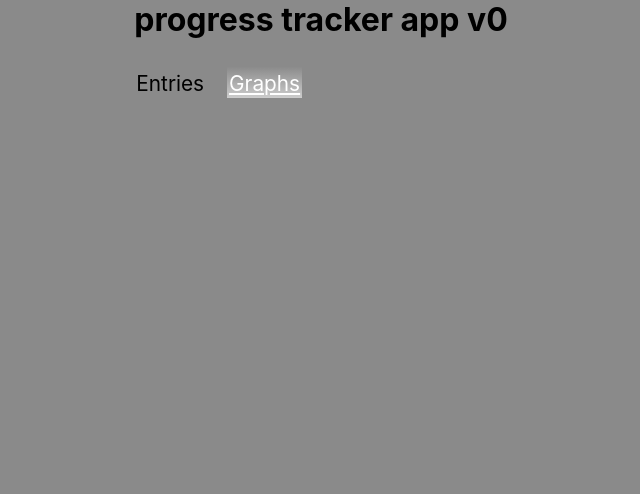
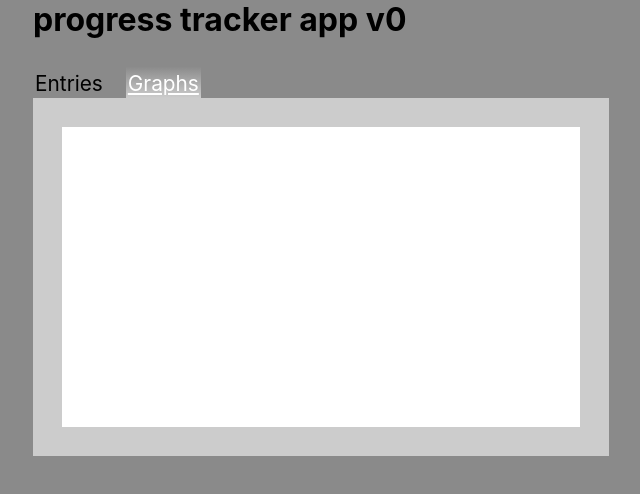
Before and after one commit to jessejp/progress-tracker, a React (Create React App) app: page /graphs in a window 1280 px wide. Shown: the top 494 px of the page, without its empty margins (319-959 px from the left). Built offline with nearby package versions, Linux system fonts and the light colour scheme.

Commit message:
added logic for the graph page

```diff
--- a/src/components/AddNewEntry/AddEntryForm.js
+++ b/src/components/AddNewEntry/AddEntryForm.js
@@ -2,7 +2,6 @@ import css from "./AddEntryForm.module.css";
 import { useDispatch } from "react-redux";
 import { entryActions } from "../../store/entries-slice";
 import { useState } from "react";
-import { useNavigate } from "react-router-dom";
 
 const defaultFormState = {
   name: "",
@@ -15,7 +14,6 @@ const AddEntryForm = () => {
   const [userInput, setUserInput] = useState(defaultFormState);
 
   const dispatch = useDispatch();
-  const navigate = useNavigate();
 
   const updateInputStates = (event) => {
     switch (event.target.id) {
@@ -63,10 +61,6 @@ const AddEntryForm = () => {
     );
 
     setUserInput(defaultFormState);
-
-    if (!event.target.innerText.includes("Add Another")) {
-      navigate("/entries");
-    }
   };
 
   return (
@@ -108,7 +102,6 @@ const AddEntryForm = () => {
         onChange={updateInputStates}
       />
       <div>
-        <button onClick={addNewEntry}>Submit & Add Another</button>
         <button onClick={addNewEntry}>Submit</button>
       </div>
     </form>
--- a/src/components/Entries/Entries.js
+++ b/src/components/Entries/Entries.js
@@ -1,13 +1,18 @@
 import { useSelector } from "react-redux";
 import css from "./Entries.module.css";
 import EntriesRowItem from "./EntriesRowItem";
-import { Routes, Route, Link, useParams } from "react-router-dom";
+import { Routes, Route, Link, useParams, useNavigate } from "react-router-dom";
 import AddEntryForm from "../AddNewEntry/AddEntryForm";
 
 const Entries = () => {
-  const entries = useSelector((state) => state.entries);
+  const entries = useSelector((state) => state.entries.entries);
   const params = useParams();
   const formOpen = Object.values(params)[0];
+  const navigate = useNavigate();
+
+  const goBack = () => {
+    navigate("/entries", { replace: false });
+  };
 
   // map table rows
   const entryRows = entries.map((e, index) => {
@@ -35,7 +40,7 @@ const Entries = () => {
             <div>Weight Lifting</div>
             <div>
               {!formOpen && <Link to="addnew">Add New</Link>}
-              {formOpen && <a>close</a>}
+              {formOpen && <button onClick={goBack}>close</button>}
             </div>
           </div>
 
--- a/src/components/Entries/EntriesRowItem.js
+++ b/src/components/Entries/EntriesRowItem.js
@@ -1,6 +1,8 @@
 import { useEffect, useReducer, useState } from "react";
 import css from "./Entries.module.css";
 import EntriesDataInput from "./EntriesDataInput";
+import { useDispatch } from "react-redux";
+import { graphDataActions } from "../../store/graph-data-slice";
 
 const defaultBufferValue = {
   mass: 2.5,
@@ -100,6 +102,8 @@ const EntriesRowItem = (props) => {
     initDataValues
   );
 
+  const dispatch = useDispatch();
+
   useEffect(() => {
     let timerBlur = setTimeout(() => {
       if (!keepEditing) setEnableEditing(false);
@@ -114,7 +118,7 @@ const EntriesRowItem = (props) => {
   }, [keepEditing]);
 
   const submitDataHandler = (event) => {
-    console.log(dataValues);
+    dispatch(graphDataActions.addData(dataValues));
     //props.onDataSubmit(dataValues.name, props.mass, props.reps, props.sets);
     //dataCtx.addEntry(dataValues);
   };
@@ -145,7 +149,6 @@ const EntriesRowItem = (props) => {
 
   const updateValueBtnHandler = (event) => {
     const minVal = 2.5;
-    console.log(event);
 
     dispatchUpdate({
       type: event.target.name,
--- a/src/components/Graph/Graph.js
+++ b/src/components/Graph/Graph.js
@@ -1,5 +1,116 @@
+import { useCallback, useEffect, useState } from "react";
+import { useSelector } from "react-redux";
+import css from "./Graph.module.css";
+import SvgCircle from "./SvgCircle";
+
+/* const DUMMY_DATA = [
+  {
+    name: "Bench Press",
+    mass: [20, 22, 18, 42, 18, 24, 33, 55, 12],
+    reps: [15, 8, 12],
+    sets: [4, 3, 3],
+  },
+]; */
+
+let isInitial = true;
+
 const Graph = () => {
-  return <div></div>;
+  // [unsorted], [sorted], [yCoordinates]
+  const [graphPoints, setGraphPoints] = useState({
+    unsorted: [],
+    sorted: [],
+    yCoords: [],
+  });
+
+  const [selectedEntry, setSelectedEntry] = useState("Bench");
+
+  const dataState = useSelector((state) => state.graph.data);
+
+  const svgBulletLocation = useCallback((sortableArr) => {
+    let sortedArr = [...sortableArr];
+    sortedArr.sort(function (a, b) {
+      return a - b;
+    });
+    let yDivided = [];
+
+    for (let i = 1; i <= sortedArr.length; i++) {
+      if (sortedArr[i - 2] === sortedArr[i - 1]) {
+        yDivided.push(yDivided[yDivided.length - 1]);
+      } else {
+        yDivided.push(Math.round(100 / sortedArr.length) * i);
+      }
+    }
+    return {
+      unsorted: sortableArr,
+      sorted: sortedArr,
+      yCoords: yDivided,
+    };
+  }, []);
+
+  useEffect(() => {
+    const selectedData = dataState.find((d) => d.name === selectedEntry);
+    if (!isInitial) {
+      if (selectedData.mass) {
+        setGraphPoints(svgBulletLocation(selectedData.mass));
+      }
+    }
+    isInitial = false;
+    console.log(selectedData);
+  }, [svgBulletLocation, selectedEntry, dataState]);
+  console.log(graphPoints);
+  return (
+    <div className={css.graphContainer}>
+      <svg className={css.svgContainer} height="300" width="90%">
+        {graphPoints.unsorted.map((point, index) => {
+          const y = graphPoints.sorted.findIndex(
+            (sortedPoint) => sortedPoint === point
+          );
+          //every other circle should create a line
+          let lineProperties = {};
+          if (index !== 0) {
+            const lastY = graphPoints.sorted.findIndex(
+              (sortedPoint) => sortedPoint === graphPoints.unsorted[index - 1]
+            );
+            lineProperties = {
+              x1: (index - 1) * 30 + 15,
+              y1: 100 - graphPoints.yCoords[lastY],
+            };
+          }
+          return (
+            <SvgCircle
+              key={index}
+              xCoordinate={index * 30 + 15}
+              yCoordinate={100 - graphPoints.yCoords[y]}
+              lineProperties={lineProperties}
+            />
+          );
+        })}
+        {/* <circle
+          cx="20"
+          cy="290"
+          r="10"
+          stroke="black"
+          strokeWidth="1"
+          fill="red"
+        />
+        <circle
+          cx="10"
+          cy="240"
+          r="10"
+          stroke="black"
+          strokeWidth="1"
+          fill="red"
+        />
+        <line
+          x1="10"
+          y1="240"
+          x2="20"
+          y2="290"
+          style={{ stroke: "rgb(255,0,0)", strokeWidth: "2" }}
+        /> */}
+      </svg>
+    </div>
+  );
 };
 
 export default Graph;
--- /dev/null
+++ b/src/components/Graph/Graph.module.css
@@ -0,0 +1,11 @@
+.graphContainer {
+  background: #ccc;
+  display: grid;
+  grid-template-columns: minmax(9em, 36em);
+  grid-template-rows: auto;
+}
+
+.svgContainer {
+  background: white;
+  margin: 5%;
+}
--- /dev/null
+++ b/src/components/Graph/SvgCircle.js
@@ -0,0 +1,25 @@
+const SvgCircle = (props) => {
+  return (
+    <>
+      <circle
+        cx={props.xCoordinate}
+        cy={props.yCoordinate}
+        r="5"
+        stroke="black"
+        strokeWidth="1"
+        fill="#788cff"
+      />
+      {props.lineProperties.x1 && props.lineProperties.y1 && (
+        <line
+          x1={props.lineProperties.x1}
+          y1={props.lineProperties.y1}
+          x2={props.xCoordinate}
+          y2={props.yCoordinate}
+          style={{ stroke: "#788cff", strokeWidth: "2" }}
+        />
+      )}
+    </>
+  );
+};
+
+export default SvgCircle;
--- /dev/null
+++ b/src/store/graph-data-slice.js
@@ -0,0 +1,32 @@
+import { createSlice } from "@reduxjs/toolkit";
+
+const graphDataSlice = createSlice({
+  name: "entries",
+  initialState: {
+    data: [],
+  },
+  reducers: {
+    addData(state, action) {
+      const newSubmission = action.payload;
+      const existingData = state.data.find(
+        (d) => d.name === newSubmission.name
+      );
+      if (!existingData) {
+        state.data.push({
+          name: newSubmission.name,
+          mass: [newSubmission.mass],
+          reps: [newSubmission.reps],
+          sets: [newSubmission.sets],
+        });
+      } else {
+        existingData.mass.push(newSubmission.mass);
+        existingData.reps.push(newSubmission.reps);
+        existingData.sets.push(newSubmission.sets);
+      }
+    },
+  },
+});
+
+export const graphDataActions = graphDataSlice.actions;
+
+export default graphDataSlice;
--- a/src/store/store.js
+++ b/src/store/store.js
@@ -1,8 +1,9 @@
 import { configureStore } from "@reduxjs/toolkit";
 import entriesSlice from "./entries-slice";
+import graphDataSlice from "./graph-data-slice";
 
 const store = configureStore({
-  reducer: entriesSlice.reducer,
+  reducer: { entries: entriesSlice.reducer, graph: graphDataSlice.reducer },
 });
 
 export default store;
```
